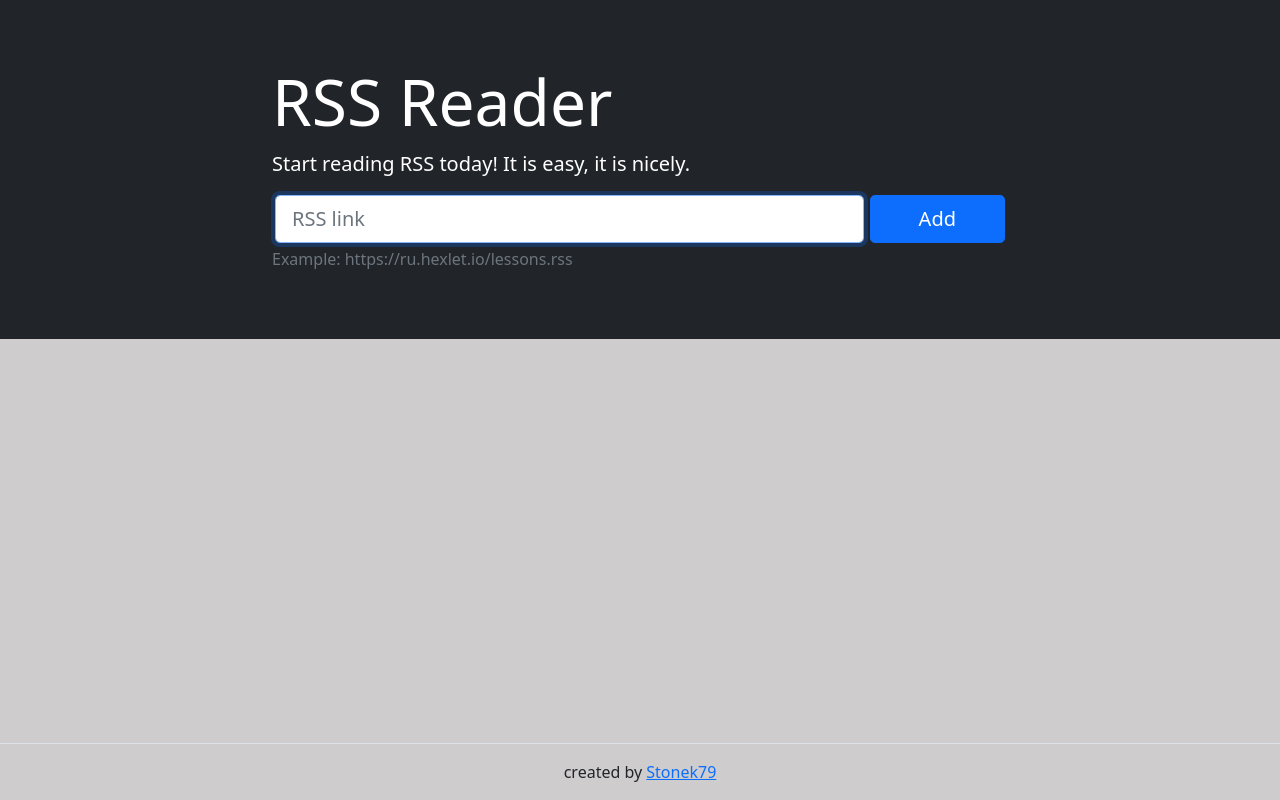
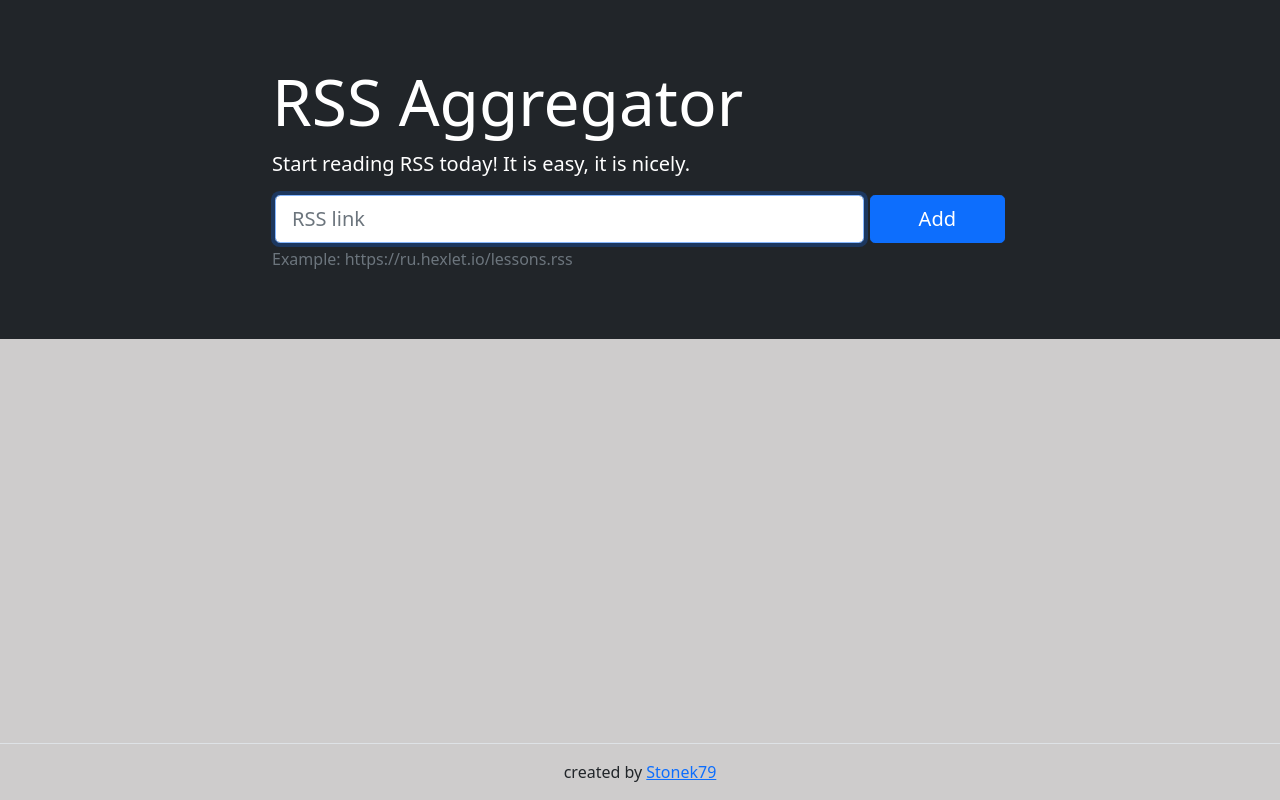
Before and after one commit to Stonek79/frontend-project-lvl3, a website built with webpack: page src/index.html in a window 1280 px wide. Built offline with nearby package versions, Linux system fonts and the light colour scheme.

Commit message:
Small correction index.html

```diff
--- a/src/index.html
+++ b/src/index.html
@@ -28,7 +28,7 @@
                 <div class="container-xl">
                     <div class="row">
                         <div class="col-md-10 col-lg-8 mx-auto text-white">
-                            <h1 class="display-3">RSS Reader</h1>
+                            <h1 class="display-3">RSS Aggregator</h1>
                             <p class="lead">Start reading RSS today! It is easy, it is nicely.</p>
                             <form action="" class="rss-form">
                                 <div class="form-row">
```
